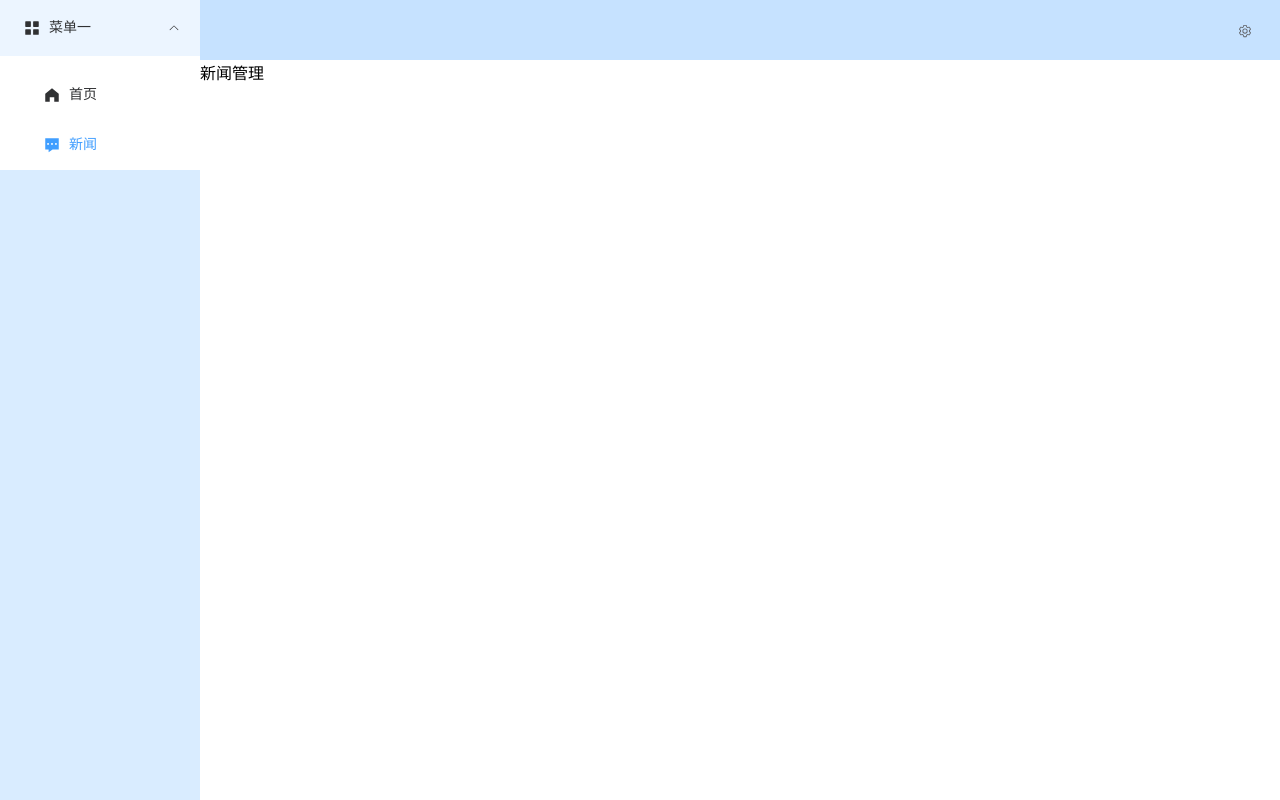
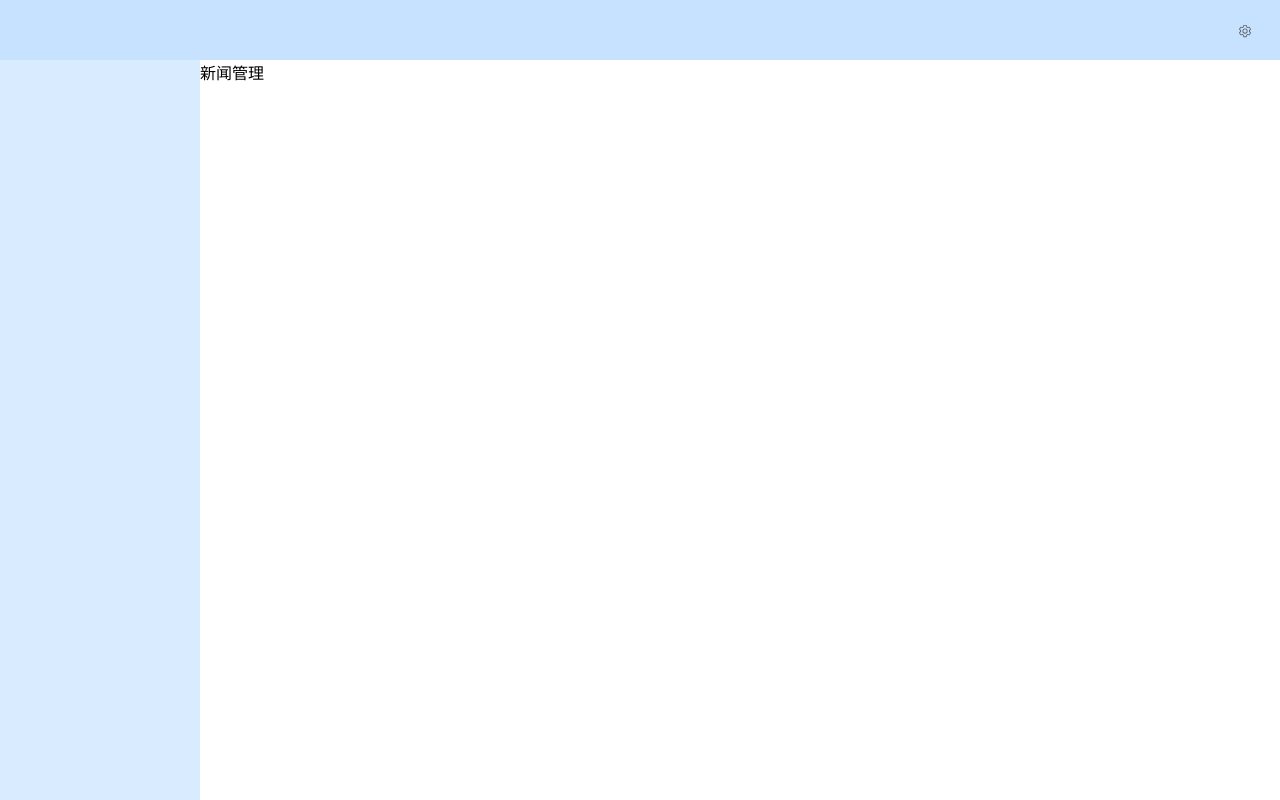
Before and after one commit to CherryBlossomHope/Vue3-Ts, a Vue app: page /newsManage in a window 1280 px wide. Built offline with nearby package versions, Linux system fonts and the light colour scheme.

Commit message:
element plus 这个menu是人递归遍历的?

```diff
--- /dev/null
+++ b/src/layout/headerTable/index.vue
@@ -0,0 +1,38 @@
+<script setup lang="ts">
+import { getCurrentInstance } from 'vue';
+import { useUserInfoStore } from '@/stores/counter';
+import { useRouter } from 'vue-router';
+import storageClass from '@/utils/storageClass'
+
+const { proxy }: any = getCurrentInstance();
+const router = useRouter();
+const store = useUserInfoStore()
+// 退出登录
+const LogOut = () => {
+    storageClass.clear()
+    store.$reset()
+    proxy.$successMsg('已退出登录')
+    setTimeout(() => {
+        router.replace('/login')
+    }, 1000);
+}
+</script>
+
+<template>
+    <div class="toolbar">
+        <el-dropdown>
+            <el-icon style="margin-right: 8px; margin-top: 1px">
+                <setting />
+            </el-icon>
+            <template #dropdown>
+                <el-dropdown-menu>
+                    <el-dropdown-item>View</el-dropdown-item>
+                    <el-dropdown-item>Add</el-dropdown-item>
+                    <el-dropdown-item>Delete</el-dropdown-item>
+                    <el-dropdown-item @click="LogOut">退出登录</el-dropdown-item>
+                </el-dropdown-menu>
+            </template>
+        </el-dropdown>
+        <span>{{ store.userPermiss }}</span>
+    </div>
+</template>
--- /dev/null
+++ b/src/layout/index.vue
@@ -0,0 +1,90 @@
+<script lang="ts" setup>
+import type { menuType } from '@/types/layoutLeftTable'
+import headerTable from './headerTable/index.vue'
+import leftTable from './leftTable/index.vue'
+
+//菜单列表
+const menuTree: Array<menuType> = [
+    {
+        title: '菜单一',
+        indexNum: '1',
+        icon: 'Menu',
+        children: [
+            {
+                title: '首页',
+                indexNum: '1-1',
+                path: '/',
+                icon: 'HomeFilled',
+            },
+            {
+                title: '新闻',
+                indexNum: '1-2',
+                path: 'newsManage',
+                icon: 'Comment',
+                children: [
+                    {
+                        title: '新闻1',
+                        indexNum: '1-2-1',
+                        icon: 'Comment',
+                        path: '',
+                    }
+                ]
+            },
+        ],
+    },
+    {
+        title: '菜单二',
+        indexNum: '2',
+        icon: 'Menu',
+    }
+];
+</script>
+
+<template>
+    <el-container class="layout-container-demo" style="height: 100vh">
+        <el-header style="text-align: right; font-size: 12px">
+            <headerTable />
+        </el-header>
+        <el-container>
+            <el-aside width="200px">
+                <el-scrollbar>
+                    <leftTable :menuTree="menuTree" />
+                </el-scrollbar>
+            </el-aside>
+            <el-main>
+                <el-scrollbar>
+                    <RouterView></RouterView>
+                </el-scrollbar>
+            </el-main>
+        </el-container>
+    </el-container>
+</template>
+
+<style scoped>
+.layout-container-demo .el-header {
+    position: relative;
+    background-color: var(--el-color-primary-light-7);
+    color: var(--el-text-color-primary);
+}
+
+.layout-container-demo .el-aside {
+    color: var(--el-text-color-primary);
+    background: var(--el-color-primary-light-8);
+}
+
+.layout-container-demo .el-menu {
+    border-right: none;
+}
+
+.layout-container-demo .el-main {
+    padding: 0;
+}
+
+.layout-container-demo .toolbar {
+    display: inline-flex;
+    align-items: center;
+    justify-content: center;
+    height: 100%;
+    right: 20px;
+}
+</style>
--- /dev/null
+++ b/src/layout/leftTable/index.vue
@@ -0,0 +1,22 @@
+<script setup lang="ts">
+import { useRouter, useRoute } from 'vue-router';
+export interface menuType {
+    title: string,
+    indexNum: string,
+    icon?: string,
+    path?: string,
+    children?: Array<menuType>
+}
+const router = useRouter();
+const route = useRoute()
+// 菜单路由跳转
+const tabListRoter = (path: string) => {
+    router.push(`${path}`);
+};
+defineProps<{
+    menuTree: Array<menuType>
+}>()
+
+</script>
+
+<template></template>
--- a/src/router/index.ts
+++ b/src/router/index.ts
@@ -3,6 +3,7 @@ import { getUserInfo } from '@/api/request'
 import { ElMessage } from 'element-plus';
 import storageClass from '@/utils/storageClass'
 import loginPage from '@/views/login.vue'
+import layout from '@/layout/index.vue'
 
 
 //meta类型定义
@@ -17,12 +18,15 @@ const router = createRouter({
   routes: [
     {
       path: '/',
-      name: "index",
-      component: () => import('@/views/index.vue'),
-      meta: {
-        title: '首页'
-      },
+      component: layout,
       children: [
+        {
+          path: '',
+          component: () => import('@/views/index.vue'),
+          meta: {
+            title: '首页'
+          },
+        },
         {
           path: 'newsManage',
           component: () => import("@/views/newsManage/index.vue"),
@@ -30,7 +34,7 @@ const router = createRouter({
             title: '新闻'
           },
         },
-      ],
+      ]
     },
     {
       path: '/login',
@@ -49,24 +53,24 @@ const router = createRouter({
 })
 
 //判断登录状态 是否进入登录页面
-router.beforeEach((to, from, next) => {
-  console.log("😛 ~ file: index.ts:41 ~ router.beforeEach ~ to", to)
-  console.log("🥰 ~ file: index.ts:41 ~ router.beforeEach ~ from", from)
-  document.title = to.meta.title
-  if (to.path == '/') {
-    if (storageClass.get('USER_INFO').value) {
-      getUserInfo({}).then(res => {
-        // ElMessage({
-        //   message: res.msg,
-        //   type: 'success',
-        // })
-        next()
-      })
-    } else {
-      next('/login')
-    }
-  } else {
-    next()
-  }
-})
+// router.beforeEach((to, from, next) => {
+//   console.log("😛 ~ file: index.ts:41 ~ router.beforeEach ~ to", to)
+//   console.log("🥰 ~ file: index.ts:41 ~ router.beforeEach ~ from", from)
+//   document.title = to.meta.title
+//   if (to.path == '/') {
+//     if (storageClass.get('USER_INFO').value) {
+//       getUserInfo({}).then(res => {
+//         // ElMessage({
+//         //   message: res.msg,
+//         //   type: 'success',
+//         // })
+//         next()
+//       })
+//     } else {
+//       next('/login')
+//     }
+//   } else {
+//     next()
+//   }
+// })
 export default router
--- a/src/views/index.vue
+++ b/src/views/index.vue
@@ -1,129 +1,10 @@
+<script setup lang="ts">
+import { ref, reactive } from 'vue';
+
+</script>
+
 <template>
-  <el-container class="layout-container-demo" style="height: 100vh">
-    <el-aside width="200px">
-      <el-scrollbar>
-        <el-menu :default-openeds="['1']" v-for="(item, index) in tabLists" :key="index">
-          <el-sub-menu :index="item.indexNum">
-            <template #title>
-              <el-icon>
-                <component :is="item.icon" />
-              </el-icon>
-              {{ item.title }}
-            </template>
-            <el-menu-item-group>
-              <el-menu-item :index="items.indexNum" v-for="(items, index) in item.children" :key="index"
-                @click="tabListRoter(items.path)"
-                :style="items.title == route.meta.title ? 'color:var(--el-menu-active-color)' : ''">
-                <el-icon>
-                  <component :is="items.icon" />
-                </el-icon>
-                {{ items.title }}
-              </el-menu-item>
-            </el-menu-item-group>
-          </el-sub-menu>
-        </el-menu>
-      </el-scrollbar>
-    </el-aside>
-    <el-container>
-      <el-header style="text-align: right; font-size: 12px">
-        <div class="toolbar">
-          <el-dropdown>
-            <el-icon style="margin-right: 8px; margin-top: 1px">
-              <setting />
-            </el-icon>
-            <template #dropdown>
-              <el-dropdown-menu>
-                <el-dropdown-item>View</el-dropdown-item>
-                <el-dropdown-item>Add</el-dropdown-item>
-                <el-dropdown-item>Delete</el-dropdown-item>
-                <el-dropdown-item @click="LogOut">退出登录</el-dropdown-item>
-              </el-dropdown-menu>
-            </template>
-          </el-dropdown>
-          <span>{{ store.userPermiss }}</span>
-        </div>
-      </el-header>
-      <el-main>
-        <el-scrollbar>
-          <RouterView></RouterView>
-        </el-scrollbar>
-      </el-main>
-    </el-container>
-  </el-container>
+  <div class="box">首页</div>
 </template>
 
-<script lang="ts" setup>
-import { ref, getCurrentInstance } from 'vue';
-import { useRouter, useRoute } from 'vue-router';
-import { useUserInfoStore } from '@/stores/counter';
-import storageClass from '@/utils/storageClass'
-const { proxy }: any = getCurrentInstance();
-const store = useUserInfoStore()
-const router = useRouter();
-const route = useRoute()
-
-// 菜单路由跳转
-const tabListRoter = (path: string) => {
-  router.push(`/${path}`);
-};
-// 退出登录
-const LogOut = () => {
-  storageClass.clear()
-  store.$reset()
-  proxy.$successMsg('已退出登录')
-  setTimeout(() => {
-    router.replace('/login')
-  }, 1000);
-}
-//菜单列表
-const tabLists = [
-  {
-    title: '菜单一',
-    indexNum: '1',
-    icon: 'Menu',
-    children: [
-      {
-        title: '首页',
-        indexNum: '1-1',
-        path: '/',
-        icon: 'HomeFilled',
-      },
-      {
-        title: '新闻',
-        indexNum: '1-2',
-        path: 'newsManage',
-        icon: 'Comment',
-      },
-    ],
-  },
-];
-</script>
-
-<style scoped>
-.layout-container-demo .el-header {
-  position: relative;
-  background-color: var(--el-color-primary-light-7);
-  color: var(--el-text-color-primary);
-}
-
-.layout-container-demo .el-aside {
-  color: var(--el-text-color-primary);
-  background: var(--el-color-primary-light-8);
-}
-
-.layout-container-demo .el-menu {
-  border-right: none;
-}
-
-.layout-container-demo .el-main {
-  padding: 0;
-}
-
-.layout-container-demo .toolbar {
-  display: inline-flex;
-  align-items: center;
-  justify-content: center;
-  height: 100%;
-  right: 20px;
-}
-</style>
+<style lang="less" scoped></style>
```
Also changed, not shown: src/types/layoutLeftTable.d.ts (added, +7 -0 lines).
